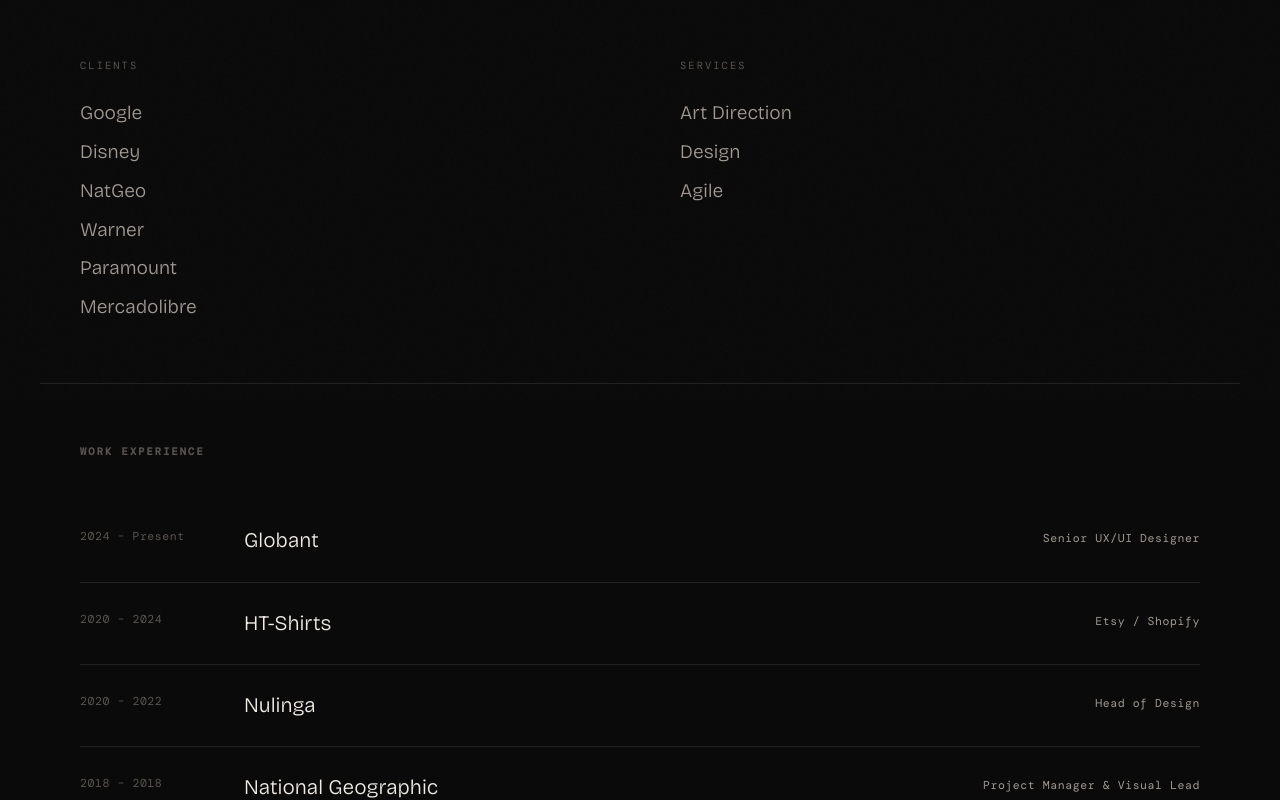
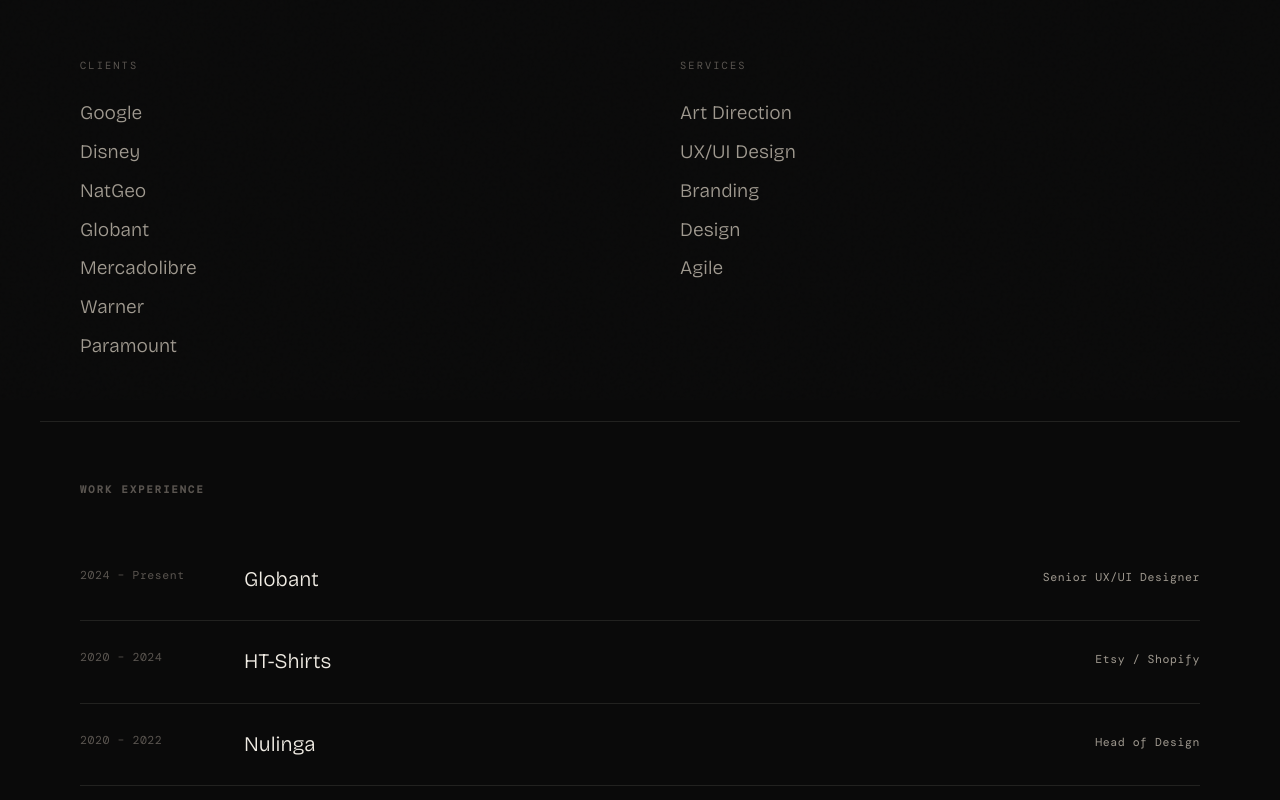
Before and after one commit to agustinsantagada/rocio-portfolio, a Next.js app: page /about in a window 1280 px wide. Shown: the part 400-1200 px from the top of the page. Built offline with nearby package versions, Linux system fonts and the light colour scheme; a web font is replaced by a local one.

Commit message:
work-services

```diff
--- a/app/about/page.tsx
+++ b/app/about/page.tsx
@@ -5,14 +5,14 @@
   description: 'Graphic Designer based in Madrid with 16 years of experience in branding, typography and web design.',
 }
 
-const clients = ['Google', 'Disney', 'NatGeo', 'Warner', 'Paramount', 'Mercadolibre']
-const services = ['Art Direction', 'Design', 'Agile']
+const clients = ['Google', 'Disney', 'NatGeo', 'Globant', 'Mercadolibre', 'Warner', 'Paramount']
+const services = ['Art Direction', 'UX/UI Design', 'Branding', 'Design', 'Agile']
 
 const experience = [
   { years: '2024 – Present', company: 'Globant', role: 'Senior UX/UI Designer' },
   { years: '2020 – 2024', company: 'HT-Shirts', role: 'Etsy / Shopify' },
   { years: '2020 – 2022', company: 'Nulinga', role: 'Head of Design' },
-  { years: '2018 – 2018', company: 'National Geographic', role: 'Project Manager & Visual Lead' },
+  { years: '2018 – 2018', company: 'National Geographic', role: 'Project Manager & Visual Lead Designer' },
   { years: '2016 – 2018', company: 'The Walt Disney Company', role: 'Lead Visual Designer' },
   { years: '2011 – 2016', company: 'The Walt Disney Company', role: 'Senior Graphic Designer' },
   { years: '2010 – 2011', company: 'The Walt Disney Company', role: 'Graphic Designer' },
```
